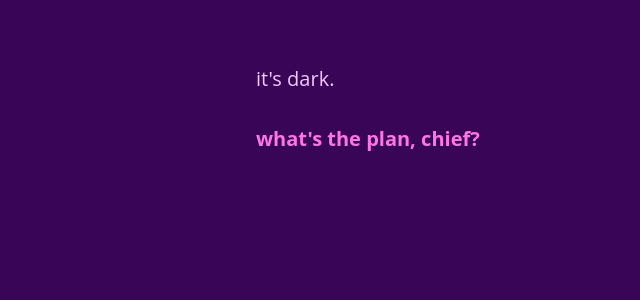
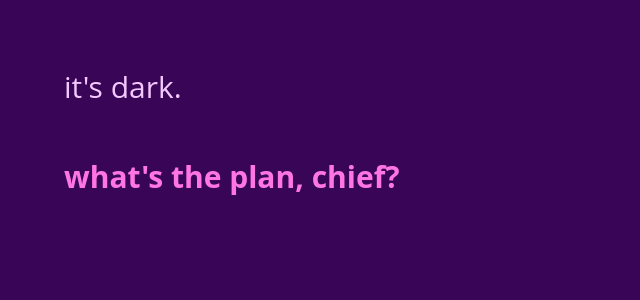
Before and after one commit to purplecon/2019.purplecon.nz, a Jekyll site: the page dark/index.html, which Jekyll copies as it is, in a window 1280 px wide. Shown: the top 300 px of the page, without its empty margins (0-640 px from the left). Built offline with Jekyll 4.4.1, drawn with Linux system fonts in a browser that asks for light colours.

Commit message:
story: Make font nice and big on mobile

```diff
--- a/dark/index.html
+++ b/dark/index.html
@@ -18,6 +18,14 @@
   font-size: 20px;
   color: #f2c8fd;
 }
+
+@media (min-width: 800px) {
+    tw-story {
+        font-size: 30px;
+        padding: 5% 5%;
+    }
+}
+
 
 tw-enchantment,
 tw-enchantment:active
```
